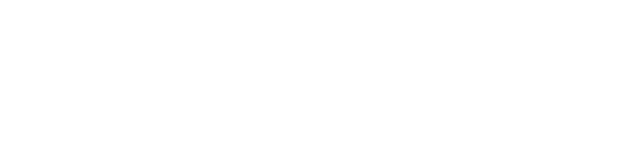
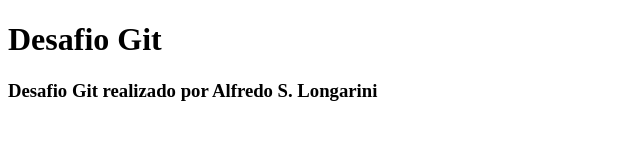
Before and after one commit to Alfredo-S-Longarini/repositorio_de_prueba, a plain HTML site: page index.html in a window 1280 px wide. Shown: the whole page, without its empty margins (0-640 px from the left). Drawn offline with Linux system fonts and the light colour scheme.

Commit message:
Agregando encabezado y footer

```diff
--- a/index.html
+++ b/index.html
@@ -9,7 +9,11 @@
 <body>
 
     <head>
-
+        <div class="row">
+            <div class="col-lg-12">
+                <h1>Desafio Git</h1>
+            </div>
+        </div>
     </head>
 
     <main>
@@ -18,6 +22,12 @@
 
     <footer>
 
+        <div class="row">
+            <div class="col-lg-12">
+                <h3>Desafio Git realizado por Alfredo S. Longarini</h3>
+            </div>
+        </div>
+
     </footer>
 
 </body>
```
